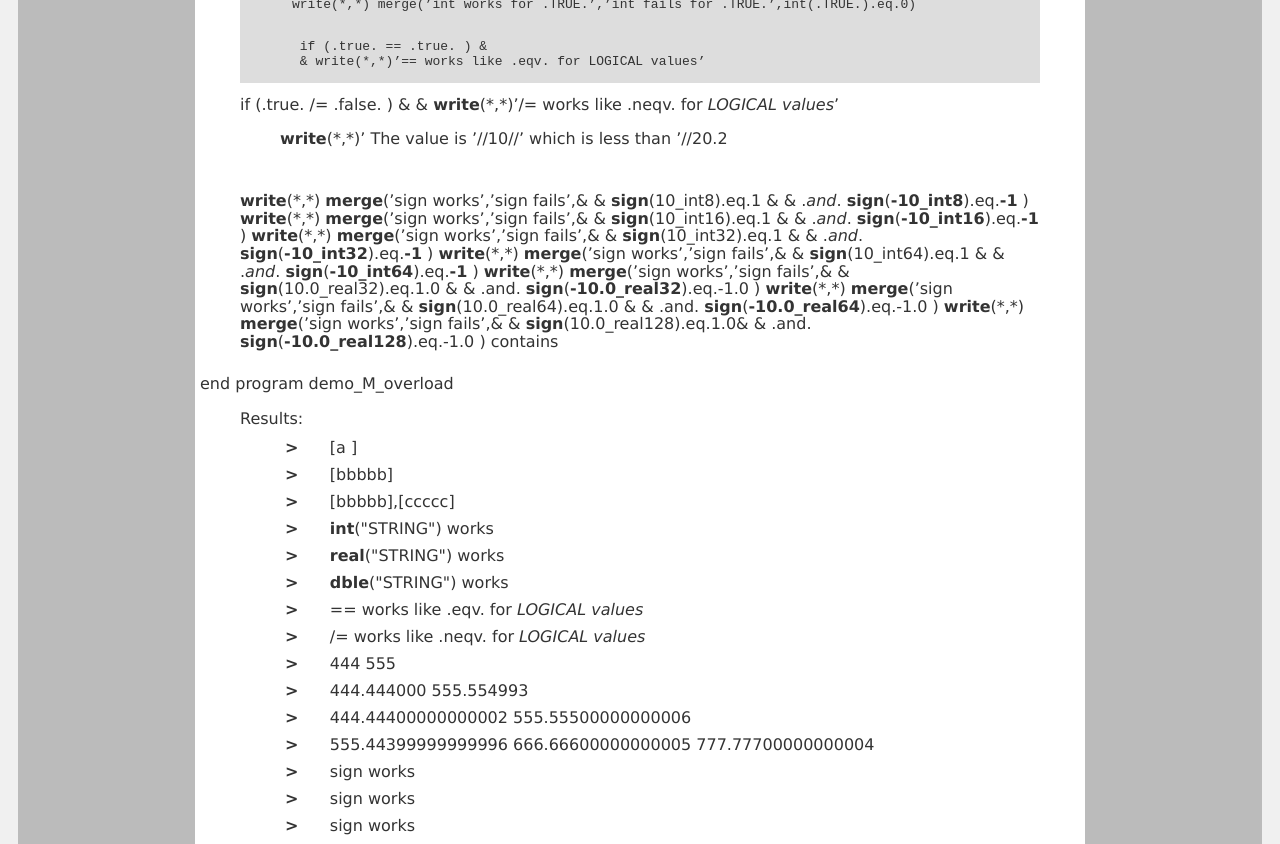
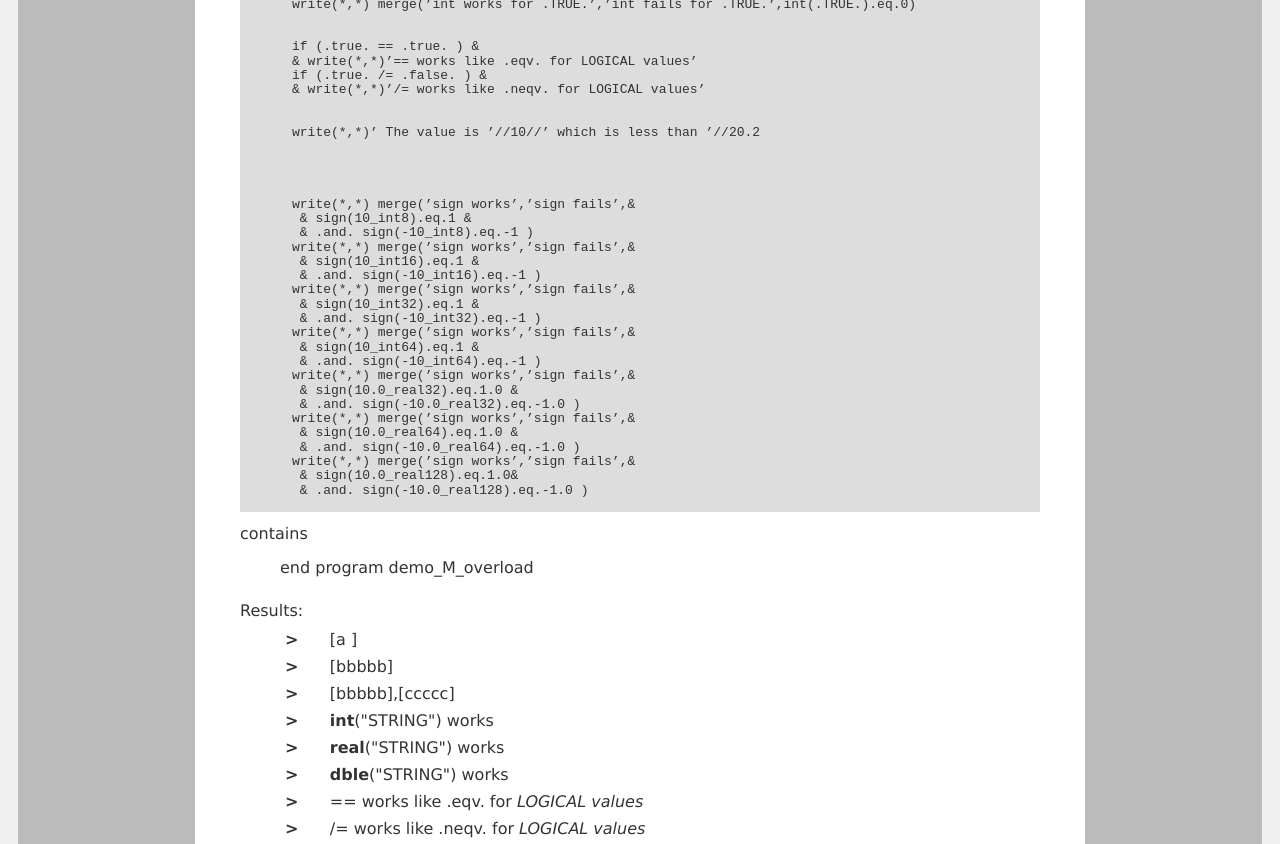
Before and after one commit to urbanjost/M_overload, a plain HTML site: page docs/M_overload.3m_overload.html in a window 1280 px wide. Shown: the part 2960-3804 px from the top of the page. Drawn offline with Linux system fonts and the light colour scheme.

Commit message:
document formatting

```diff
--- a/docs/M_overload.3m_overload.html
+++ b/docs/M_overload.3m_overload.html
@@ -242,45 +242,41 @@ Sample usage:
      write(*,*) merge(&#146;int works for .FALSE.&#146;,&#146;int fails for .FALSE.&#146;,int(.FALSE.).ne.0)
      write(*,*) merge(&#146;int works for .TRUE.&#146;,&#146;int fails for .TRUE.&#146;,int(.TRUE.).eq.0)
 <P>
-      if (.true. == .true. ) &
-      & write(*,*)&#146;== works like .eqv. for LOGICAL values&#146;
+     if (.true. == .true. ) &
+     & write(*,*)&#146;== works like .eqv. for LOGICAL values&#146;
+     if (.true. /= .false. ) &
+     & write(*,*)&#146;/= works like .neqv. for LOGICAL values&#146;
+<P>
+     write(*,*)&#146; The value is &#146;//10//&#146; which is less than &#146;//20.2
+<P>
+<P>
+     write(*,*) merge(&#146;sign works&#146;,&#146;sign fails&#146;,&
+      & sign(10_int8).eq.1 &
+      & .and. sign(-10_int8).eq.-1 )
+     write(*,*) merge(&#146;sign works&#146;,&#146;sign fails&#146;,&
+      & sign(10_int16).eq.1 &
+      & .and. sign(-10_int16).eq.-1 )
+     write(*,*) merge(&#146;sign works&#146;,&#146;sign fails&#146;,&
+      & sign(10_int32).eq.1 &
+      & .and. sign(-10_int32).eq.-1 )
+     write(*,*) merge(&#146;sign works&#146;,&#146;sign fails&#146;,&
+      & sign(10_int64).eq.1 &
+      & .and. sign(-10_int64).eq.-1 )
+     write(*,*) merge(&#146;sign works&#146;,&#146;sign fails&#146;,&
+      & sign(10.0_real32).eq.1.0 &
+      & .and. sign(-10.0_real32).eq.-1.0 )
+     write(*,*) merge(&#146;sign works&#146;,&#146;sign fails&#146;,&
+      & sign(10.0_real64).eq.1.0 &
+      & .and. sign(-10.0_real64).eq.-1.0 )
+     write(*,*) merge(&#146;sign works&#146;,&#146;sign fails&#146;,&
+      & sign(10.0_real128).eq.1.0&
+      & .and. sign(-10.0_real128).eq.-1.0 )
 </PRE>
-if (.true. /= .false. ) &
-& <B>write</B>(*,*)&#146;/= works like .neqv. for <I>LOGICAL</I> <I>values</I>&#146;
+contains
 <BLOCKQUOTE>
 <P>
-<B>write</B>(*,*)&#146; The value is &#146;//10//&#146; which is less than &#146;//20.2
+end program demo_M_overload
 </BLOCKQUOTE>
-</BLOCKQUOTE>
-<P>
-<P>
-<BLOCKQUOTE>
-<B>write</B>(*,*) <B>merge</B>(&#146;sign works&#146;,&#146;sign fails&#146;,&
-& <B>sign</B>(10_int8).eq.1 &
-& .<I>and</I>. <B>sign</B>(<B>-10_int8</B>).eq.<B>-1</B> )
-<B>write</B>(*,*) <B>merge</B>(&#146;sign works&#146;,&#146;sign fails&#146;,&
-& <B>sign</B>(10_int16).eq.1 &
-& .<I>and</I>. <B>sign</B>(<B>-10_int16</B>).eq.<B>-1</B> )
-<B>write</B>(*,*) <B>merge</B>(&#146;sign works&#146;,&#146;sign fails&#146;,&
-& <B>sign</B>(10_int32).eq.1 &
-& .<I>and</I>. <B>sign</B>(<B>-10_int32</B>).eq.<B>-1</B> )
-<B>write</B>(*,*) <B>merge</B>(&#146;sign works&#146;,&#146;sign fails&#146;,&
-& <B>sign</B>(10_int64).eq.1 &
-& .<I>and</I>. <B>sign</B>(<B>-10_int64</B>).eq.<B>-1</B> )
-<B>write</B>(*,*) <B>merge</B>(&#146;sign works&#146;,&#146;sign fails&#146;,&
-& <B>sign</B>(10.0_real32).eq.1.0 &
-& .and. <B>sign</B>(<B>-10.0_real32</B>).eq.-1.0 )
-<B>write</B>(*,*) <B>merge</B>(&#146;sign works&#146;,&#146;sign fails&#146;,&
-& <B>sign</B>(10.0_real64).eq.1.0 &
-& .and. <B>sign</B>(<B>-10.0_real64</B>).eq.-1.0 )
-<B>write</B>(*,*) <B>merge</B>(&#146;sign works&#146;,&#146;sign fails&#146;,&
-& <B>sign</B>(10.0_real128).eq.1.0&
-& .and. <B>sign</B>(<B>-10.0_real128</B>).eq.-1.0 )
-contains
-</BLOCKQUOTE>
-<P>
-end program demo_M_overload
-<BLOCKQUOTE>
 <P>
 Results:
 <BLOCKQUOTE>
@@ -471,7 +467,7 @@ John S. Urban
 Public Domain
 </BLOCKQUOTE>
 <P><HR>
-<TABLE width=100%><TR> <TD width=33%><I>Nemo Release 3.1</I></TD> <TD width=33% align=center>M_overload (3m_overload)</TD> <TD align=right width=33%><I>December 20, 2021</I></TD> </TR></TABLE><FONT SIZE=-1>Generated by <A HREF="http://www.squarebox.co.uk/download/manServer.shtml">manServer 1.08</A> from 6a1d18de-d568-407b-b4e5-540ac9503a20 using man macros.</FONT>
+<TABLE width=100%><TR> <TD width=33%><I>Nemo Release 3.1</I></TD> <TD width=33% align=center>M_overload (3m_overload)</TD> <TD align=right width=33%><I>December 20, 2021</I></TD> </TR></TABLE><FONT SIZE=-1>Generated by <A HREF="http://www.squarebox.co.uk/download/manServer.shtml">manServer 1.08</A> from 4df9d3f5-ab0c-4660-b024-613e49398541 using man macros.</FONT>
 <br><br><center><img src="images/M_overload.gif"></center>
 </div>
 </div>
```
Also changed, not shown: docs/index.html (+1 -1 lines), docs/man3.html (+1 -1 lines), 4 other files.
